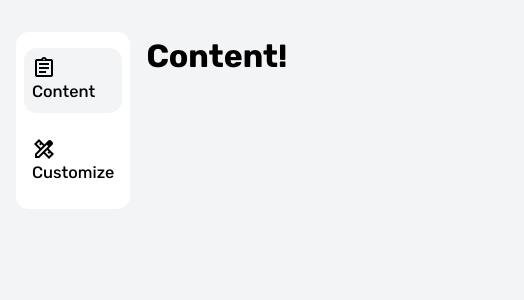
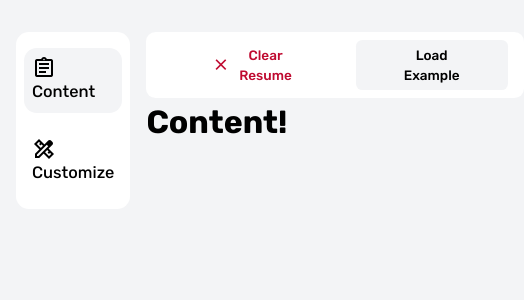
Before and after one commit to louisdeco/cv-builder, a React (Vite) app: page / in a window 390 px wide. Shown: the top 300 px of the page, 524 px wide, since content can reach past the window. Built offline with nearby package versions, Linux system fonts and the light colour scheme.

Commit message:
feat: add CVActions component
- Create actions buttons for Clear & Load Resume
- Add styling and responsive design
- Integrate CVActions into CVEditPanel component

```diff
--- /dev/null
+++ b/src/CVActions.css
@@ -0,0 +1,30 @@
+.cv-actions {
+    background-color: white;
+    padding: 0.5rem 1rem;
+    border-radius: 0.6rem;
+}
+
+.clear-icon {
+    font-size: 1.3rem
+}
+
+.action-button {
+    background-color: inherit;
+    border: none;
+    display: flex;
+    font-size: calc(0.8rem + 0.2vw);
+    font-weight: 500;
+    align-items: center;
+    gap: 0.5rem;
+    padding: 0.3rem 3rem;
+    border-radius: 0.4rem;
+    cursor: pointer;
+}
+
+.clear-button {
+    color: #BF0A30;
+}
+
+.load-button {
+    background-color: #f3f4f6;
+}
--- /dev/null
+++ b/src/CVActions.jsx
@@ -0,0 +1,15 @@
+import './CVActions.css'
+
+function CVActions() {
+    return (
+        <div className="cv-actions">
+            <button className="action-button clear-button">
+                <span className="material-symbols-outlined  clear-icon">clear</span>
+                <span>Clear Resume</span>
+            </button>
+            <button className="action-button load-button">Load Example</button>
+        </div>
+    )
+}
+
+export default CVActions;
--- a/src/CVEditPanel.css
+++ b/src/CVEditPanel.css
@@ -0,0 +1,4 @@
+.cv-actions {
+    display: flex;
+    gap: 1rem;
+}
--- a/src/CVEditPanel.jsx
+++ b/src/CVEditPanel.jsx
@@ -1,8 +1,10 @@
 import './CVEditPanel.css'
+import CVActions from './CVActions.jsx'
 
 function CVEditPanel({ currentMode }) {
     return (
         <div className="cv-edit-panel">
+            <CVActions />
             {currentMode === 'content' && <h1>Content!</h1>}
             {currentMode === 'customize' && <h1>Customize!</h1>}
         </div>
```
